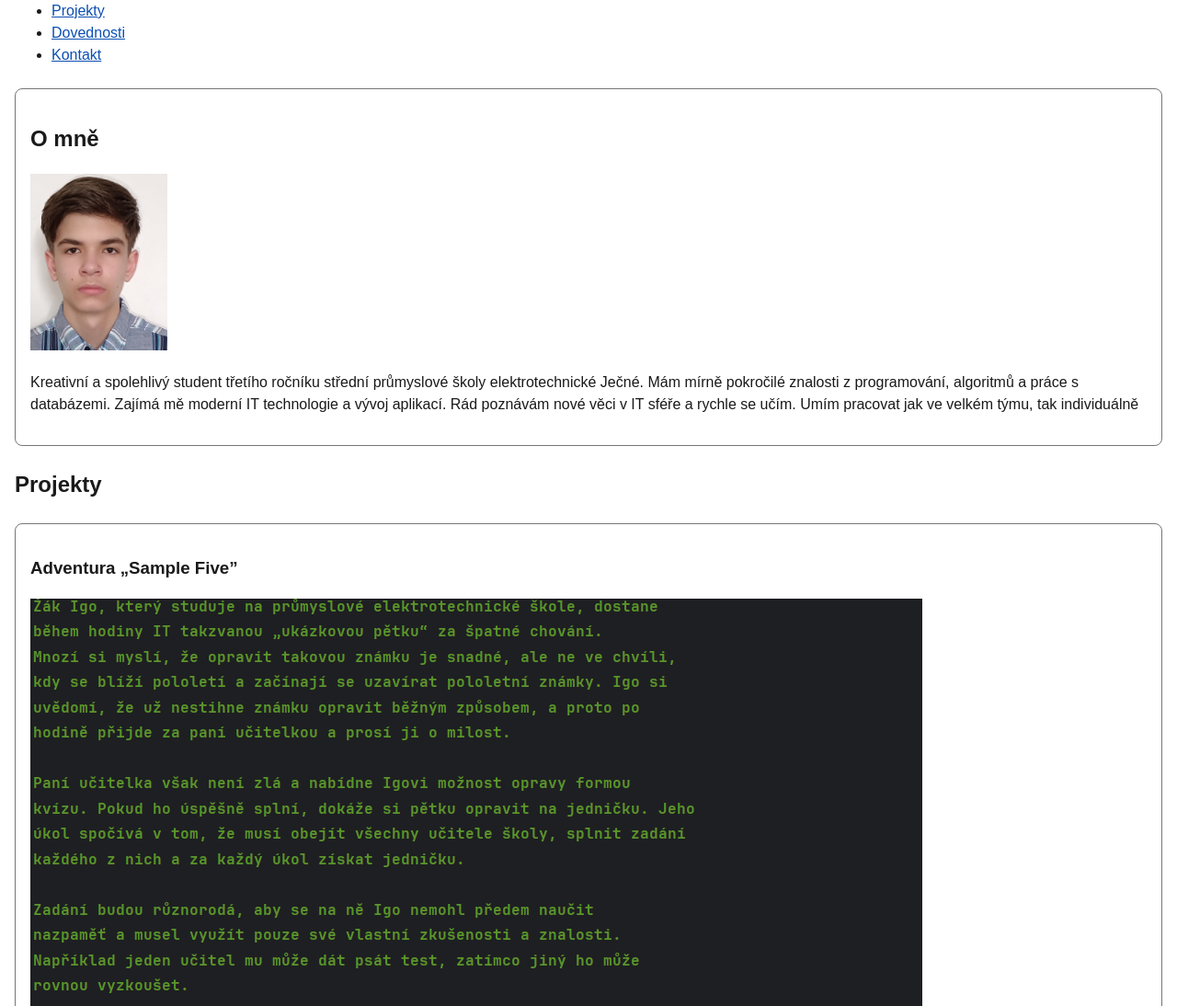
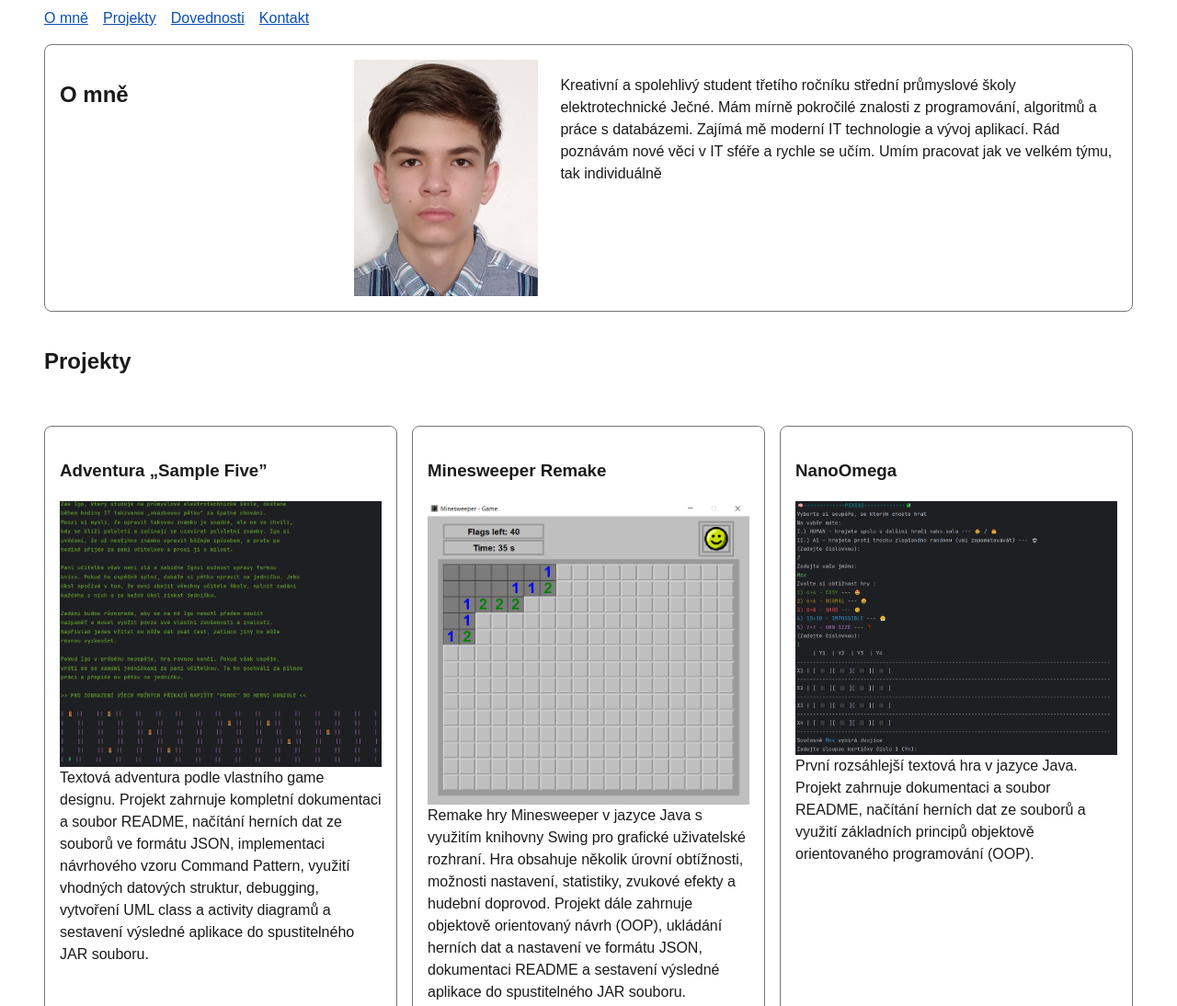
Before and after one commit to kulinichmax16082009-sys/osobni-stranka, a plain HTML site: page index.html in a window 1280 px wide. Shown: the part 171-1265 px from the top of the page at 92% size. Drawn offline with Linux system fonts and the light colour scheme.

Commit message:
feat: přizpůsobení různým šířkam stránky a responzivní rozvržení stránky

```diff
--- a/css/style.css
+++ b/css/style.css
@@ -11,15 +11,6 @@ html {
   --barva-skip-text: #ffffff;
 
   color-scheme: light dark;
-}
-
-.card {
-  background-color: var(--barva-pozadi);
-  border: 1px solid var(--barva-ramecek);
-  padding: 1rem;
-  border-radius: 0.5rem;
-  margin-bottom: 1.5rem;
-  margin-top: 1.5rem;
 }
 
 body {
@@ -36,11 +27,6 @@ body {
 img {
   max-width: 100%;
   height: auto;
-}
-
-#o-mne img {
-  max-width: 12rem;
-  height: 12rem;
 }
 
 table {
@@ -77,17 +63,99 @@ a {
   transform: translateY(0);
 }
 
+.site-header nav ul {
+  list-style: none;
+  margin: 0;
+  padding: 0;
+  display: flex;
+  flex-direction: column;
+  gap: 0.5rem;
+}
+
+.card {
+  padding: 1rem;
+  margin-top: 1rem;
+  border: 1px solid var(--barva-ramecek);
+  border-radius: 0.5rem;
+  margin-block-end: 1rem;
+}
+
+#projekty article.card {
+  display: flex;
+  flex-direction: column;
+}
+
+#projekty article.card img {
+  width: 100%;
+}
+
+#projekty article.card p {
+  flex: 1;
+}
+
+main#obsah {
+  margin-inline: auto;
+}
+
+#projekty article.card p {
+  margin-top: auto;
+}
 
 @media (min-width: 40em) {
-  /* TODO */
+  .site-header nav ul {
+    flex-direction: row;
+    flex-wrap: wrap;
+    gap: 1rem;
+  }
+
+  body {
+    padding: 1.5rem;
+  }
 }
 
 @media (min-width: 60em) {
-  /* TODO */
+  #o-mne {
+    display: flex;
+    align-items: flex-start;
+    gap: 1.5rem;
+  }
+
+  #o-mne h2 {
+    flex-basis: 100%;
+  }
+
+  #projekty {
+    display: grid;
+    grid-template-columns: repeat(2, 1fr);
+    gap: 1rem;
+    align-items: stretch;
+  }
+
+  #projekty h2 {
+    grid-column: 1 / -1;
+  }
+
+  main#obsah {
+    max-width: 60rem;
+  }
+
+  body {
+    padding: 2rem;
+  }
 }
 
 @media (min-width: 80em) {
-  /* TODO */
+  #projekty {
+    grid-template-columns: repeat(3, 1fr);
+  }
+
+  main#obsah {
+    max-width: 75rem;
+  }
+
+  body {
+    padding: 3rem;
+  }
 }
 
 @media (prefers-color-scheme: dark) {
```
